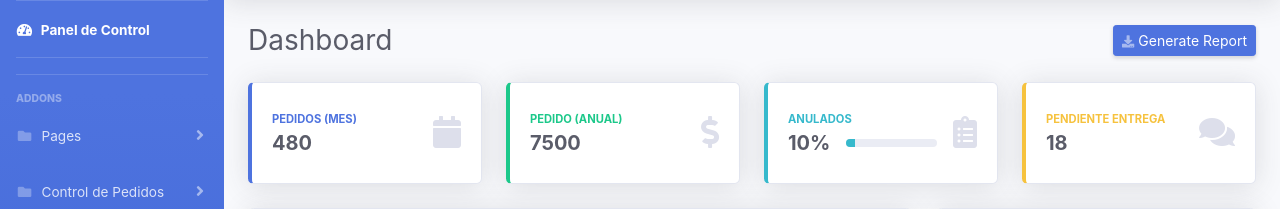
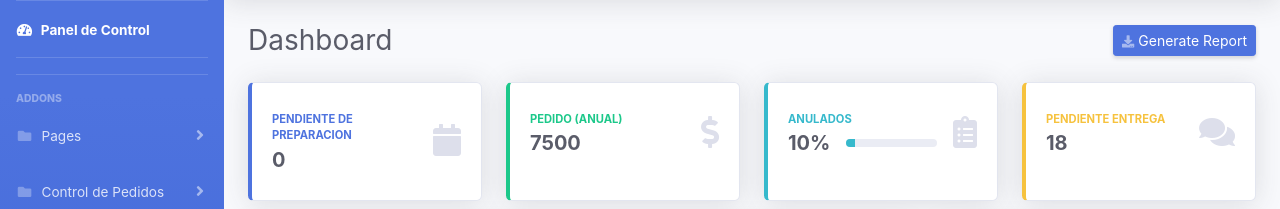
Before and after one commit to samucoxd/sf_Linux, a PHP site: the page made by vistas/index.php in a window 1280 px wide. Shown: the part 70-279 px from the top of the page. Run offline with PHP 8.4, Linux system fonts and the light colour scheme; some web fonts are replaced.

Commit message:
cantidad de pendiente de preparacion 1.0

```diff
--- a/vistas/index.php
+++ b/vistas/index.php
@@ -1,5 +1,16 @@
 <?php
-include '../includes/header.php'; ?>
+include '../includes/header.php';
+require '../config/conexion.php';
+$database = new Connection();
+$db = $database->openConnection();
+$preparacion = 0;
+$preparacion = $db->query("call countpreparacion()")->fetchAll();
+
+if (count($preparacion)<=0) {
+  $preparacion = 0;
+}
+
+?>
 
         <!-- Begin Page Content -->
         <div class="container-fluid">
@@ -19,8 +30,8 @@ include '../includes/header.php'; ?>
                 <div class="card-body">
                   <div class="row no-gutters align-items-center">
                     <div class="col mr-2">
-                      <div class="text-xs font-weight-bold text-primary text-uppercase mb-1">Pedidos (Mes)</div>
-                      <div class="h5 mb-0 font-weight-bold text-gray-800">480</div>
+                      <div class="text-xs font-weight-bold text-primary text-uppercase mb-1">Pendiente de Preparacion</div>
+                      <div class="h5 mb-0 font-weight-bold text-gray-800"><?php echo $preparacion; ?></div>
                     </div>
                     <div class="col-auto">
                       <i class="fas fa-calendar fa-2x text-gray-300"></i>
@@ -287,4 +298,9 @@ include '../includes/header.php'; ?>
 
       </div>
       <!-- End of Main Content -->
-<?php include '../includes/footer.php'; ?>
+<?php
+include '../includes/footer.php';
+$database->closeConnection();
+$db=null;
+
+?>
```
